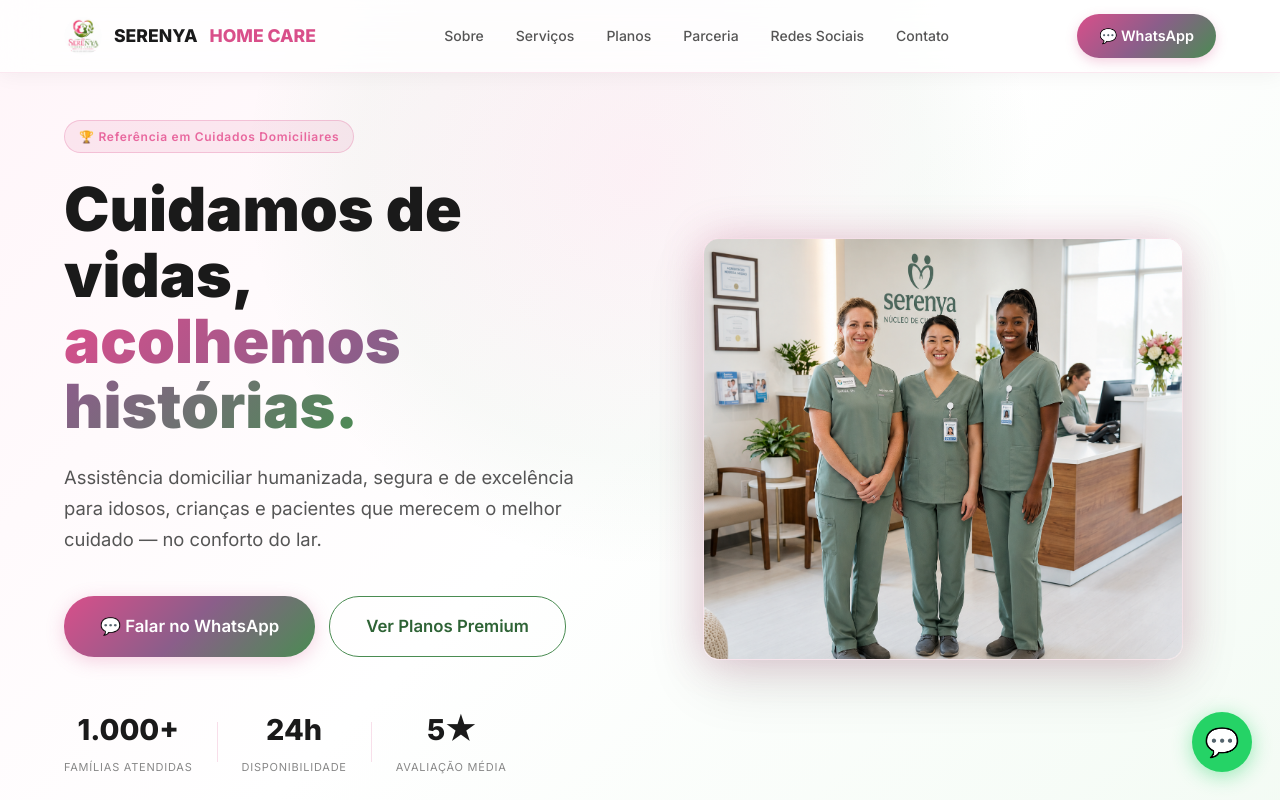
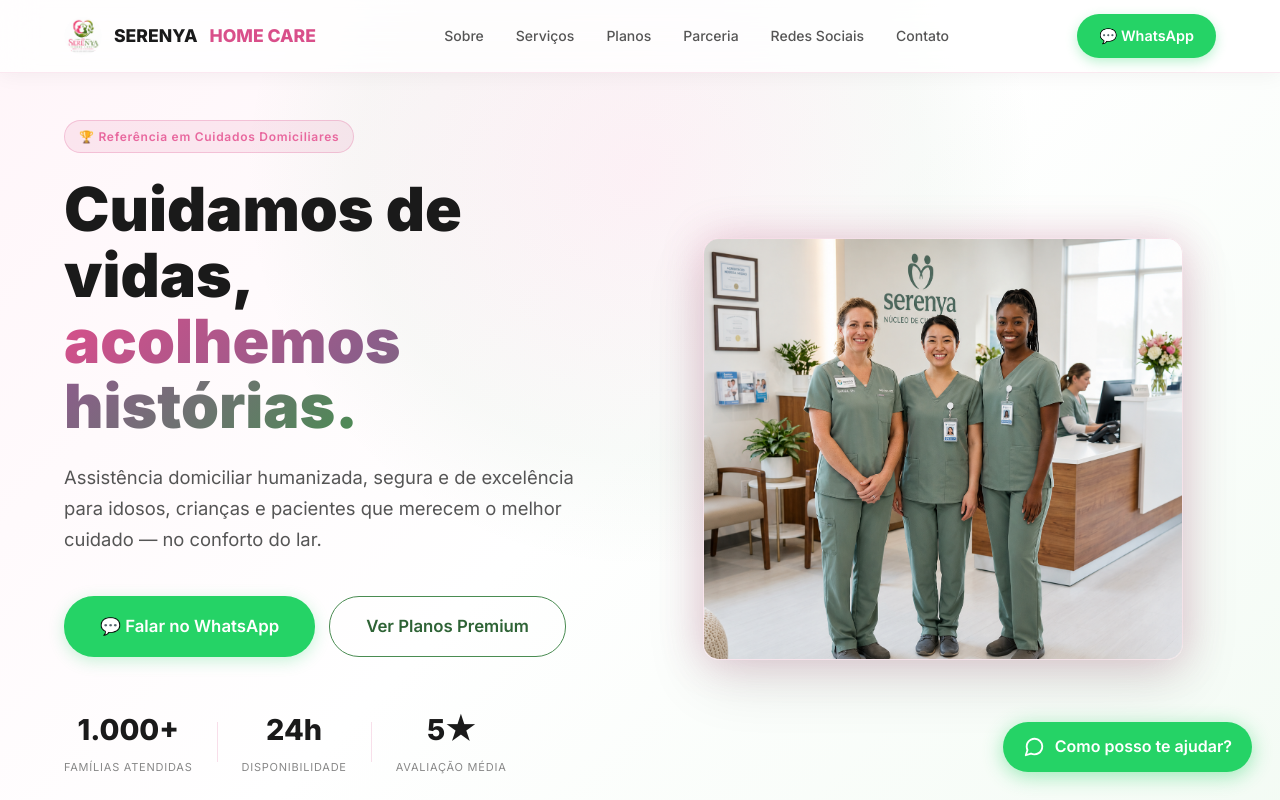
Before and after one commit to LeonardoGMendoza/SERENYAHOMECARE, a Next.js app: page / in a window 1280 px wide. Shown: the top 800 px of the page. Built offline with nearby package versions, Linux system fonts and the light colour scheme.

Commit message:
Update WhatsApp number and float button style

```diff
--- a/app/page.js
+++ b/app/page.js
@@ -4,8 +4,7 @@
 import CopyEmailButton from '../components/CopyEmailButton';
 import RecruitmentForm from '../components/RecruitmentForm';
 import styles from './page.module.css';
-
-const WA_LINK = "https://wa.me/5511989553812?text=Olá!%20Gostaria%20de%20saber%20mais%20sobre%20os%20cuidados%20da%20Serenya.";
+const WA_LINK = "https://wa.me/5511974995342?text=Olá!%20Gostaria%20de%20saber%20mais%20sobre%20os%20cuidados%20da%20Serenya.";
 
 const services = [
   { icon: '👵', title: 'Cuidador de Idosos', desc: 'Assistência diária, controle de medicações, auxílio na mobilidade e higiene com amor e respeito.' },
@@ -151,7 +150,7 @@
                 <path d="M21 11.5a8.38 8.38 0 0 1-.9 3.8 8.5 8.5 0 0 1-7.6 4.7 8.38 8.38 0 0 1-3.8-.9L3 21l1.9-5.7a8.38 8.38 0 0 1-.9-3.8 8.5 8.5 0 0 1 4.7-7.6 8.38 8.38 0 0 1 3.8-.9h.5a8.48 8.48 0 0 1 8 8v.5z"/>
               </svg>
               <span>WhatsApp</span>
-              <span className={styles.socialHandle}>(11) 98955-3812</span>
+              <span className={styles.socialHandle}>(11) 97499-5342</span>
             </a>
           </div>
         </div>
@@ -173,7 +172,7 @@
                 Parceria oficial com especialistas em cuidados de feridas complexas, úlceras e curativos avançados. Quando seu paciente precisa de <strong>cuidados de feridas</strong> combinados com <strong>suporte domiciliar completo</strong>, as duas equipes trabalham juntas para garantir o melhor resultado.
               </p>
               <div className={styles.parceiraActions}>
-                <Link href={WA_LINK} target="_blank" className="btn btn-primary btn-sm">
+                <Link href={WA_LINK} target="_blank" className="btn btn-wa btn-sm">
                   💬 WhatsApp Serenya
                 </Link>
                 <Link href="https://enfermeiraferidas.com.br/#parceiras" target="_blank" className="btn btn-outline btn-sm">
@@ -196,7 +195,7 @@
               <div className={styles.contactIcon}>💬</div>
               <h3>WhatsApp</h3>
               <p>Resposta em até 1 hora</p>
-              <Link href={WA_LINK} target="_blank" className="btn btn-wa btn-sm">(11) 98955-3812</Link>
+              <Link href={WA_LINK} target="_blank" className="btn btn-wa btn-sm">(11) 97499-5342</Link>
             </div>
             <div className={styles.contactCard}>
               <div className={styles.contactIcon}>📍</div>
@@ -242,7 +241,7 @@
             </div>
             <div className={styles.footerCol}>
               <h4>Contato</h4>
-              <p>WhatsApp: (11) 98955-3812</p>
+              <p>WhatsApp: (11) 97499-5342</p>
               <p>Instagram: @cuidadosserenya</p>
             </div>
           </div>
@@ -254,7 +253,8 @@
 
       {/* Float WhatsApp */}
       <Link href={WA_LINK} target="_blank" className={styles.floatWa} aria-label="WhatsApp">
-        💬
+        <svg xmlns="http://www.w3.org/2000/svg" viewBox="0 0 24 24" fill="none" stroke="currentColor" strokeWidth="2" strokeLinecap="round" strokeLinejoin="round"><path d="M21 11.5a8.38 8.38 0 0 1-.9 3.8 8.5 8.5 0 0 1-7.6 4.7 8.38 8.38 0 0 1-3.8-.9L3 21l1.9-5.7a8.38 8.38 0 0 1-.9-3.8 8.5 8.5 0 0 1 4.7-7.6 8.38 8.38 0 0 1 3.8-.9h.5a8.48 8.48 0 0 1 8 8v.5z"/></svg>
+        Como posso te ajudar?
       </Link>
     </main>
   );
--- a/app/page.module.css
+++ b/app/page.module.css
@@ -157,14 +157,15 @@
 .floatWa {
   position: fixed; bottom: 28px; right: 28px;
   background: #25D366; color: white;
-  width: 60px; height: 60px; border-radius: 50%;
-  display: flex; align-items: center; justify-content: center;
-  font-size: 28px;
+  height: 50px; padding: 0 20px; border-radius: 25px;
+  display: flex; align-items: center; justify-content: center; gap: 10px;
+  font-size: 16px; font-weight: 600; text-decoration: none;
   box-shadow: 0 4px 20px rgba(37,211,102,0.45);
   z-index: 999;
   transition: transform 0.3s;
 }
-.floatWa:hover { transform: scale(1.1); }
+.floatWa:hover { transform: scale(1.05); }
+.floatWa svg { width: 22px; height: 22px; }
 
 /* === CONTACT === */
 .contactGrid {
--- a/components/Hero.js
+++ b/components/Hero.js
@@ -2,7 +2,7 @@
 import styles from '../styles/Hero.module.css';
 
 export default function Hero() {
-  const waLink = "https://wa.me/5511989553812?text=Olá!%20Gostaria%20de%20saber%20mais%20sobre%20os%20cuidados%20da%20Serenya.";
+  const waLink = "https://wa.me/5511974995342?text=Olá!%20Gostaria%20de%20saber%20mais%20sobre%20os%20cuidados%20da%20Serenya.";
 
   return (
     <section className={styles.hero}>
@@ -25,7 +25,7 @@
               Assistência domiciliar humanizada, segura e de excelência para idosos, crianças e pacientes que merecem o melhor cuidado — no conforto do lar.
             </p>
             <div className={styles.heroActions}>
-              <Link href={waLink} target="_blank" className="btn btn-primary btn-lg">
+              <Link href={waLink} target="_blank" className="btn btn-wa btn-lg">
                 💬 Falar no WhatsApp
               </Link>
               <Link href="#planos" className="btn btn-outline-green btn-lg">
--- a/components/Navbar.js
+++ b/components/Navbar.js
@@ -5,7 +5,7 @@
 
 export default function Navbar() {
   const [isOpen, setIsOpen] = useState(false);
-  const waLink = "https://wa.me/5511989553812?text=Olá!%20Vim%20pelo%20site%20da%20Serenya%20e%20gostaria%20de%20mais%20informações.";
+  const waLink = "https://wa.me/5511974995342?text=Olá!%20Vim%20pelo%20site%20da%20Serenya%20e%20gostaria%20de%20mais%20informações.";
 
   return (
     <header className={styles.header}>
--- a/styles/Navbar.module.css
+++ b/styles/Navbar.module.css
@@ -20,10 +20,10 @@
 .menu a:hover { color: var(--pink); }
 
 .contactBtn {
-  background: var(--brand-gradient);
+  background: var(--wa-green);
   color: white;
   padding: 10px 22px; border-radius: 22px; font-weight: 600; font-size: 0.9rem;
-  box-shadow: 0 4px 12px var(--pink-glow);
+  box-shadow: 0 4px 12px rgba(37,211,102,0.3);
 }
 .contactBtn:hover { opacity: 0.9; }
 
```
